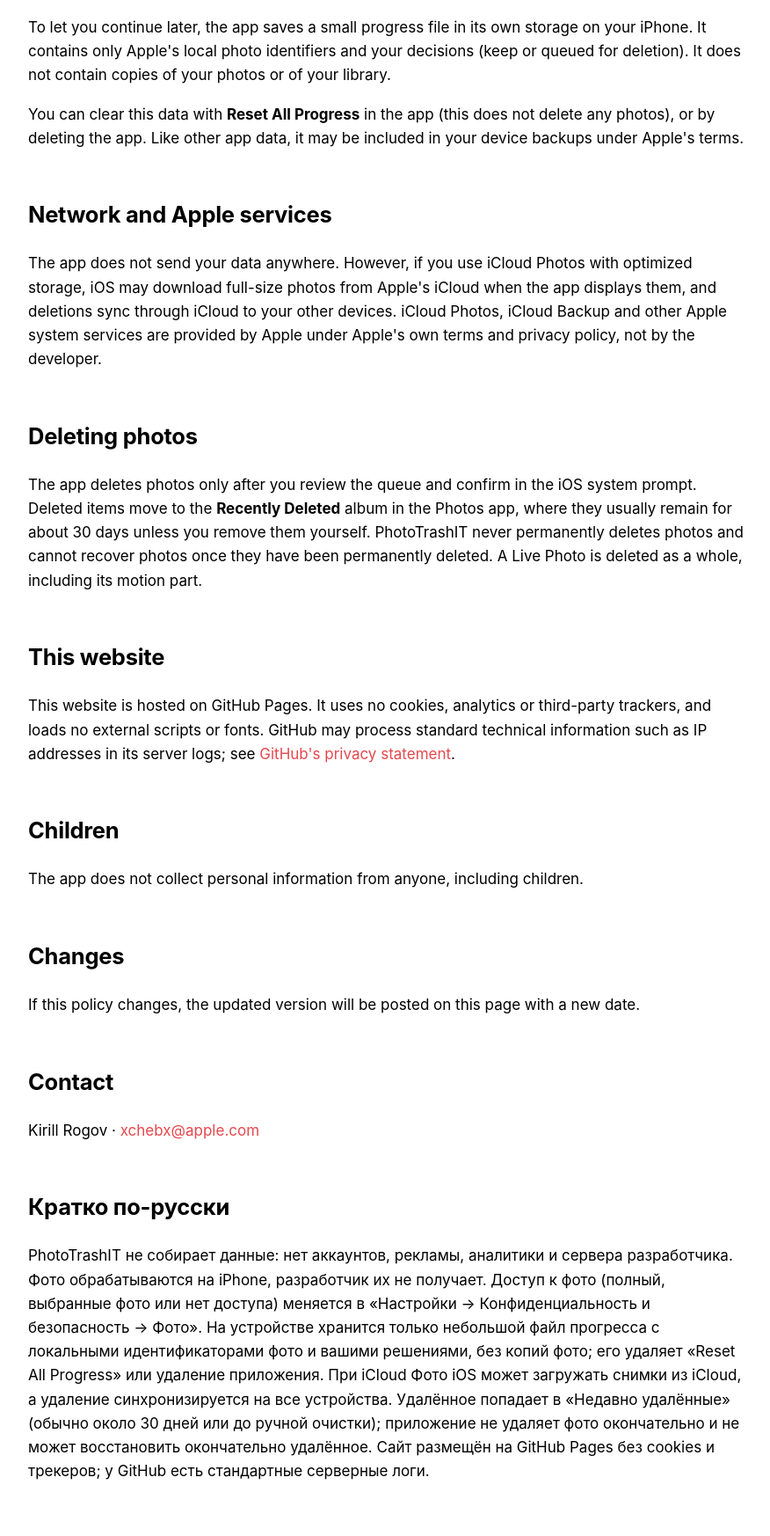
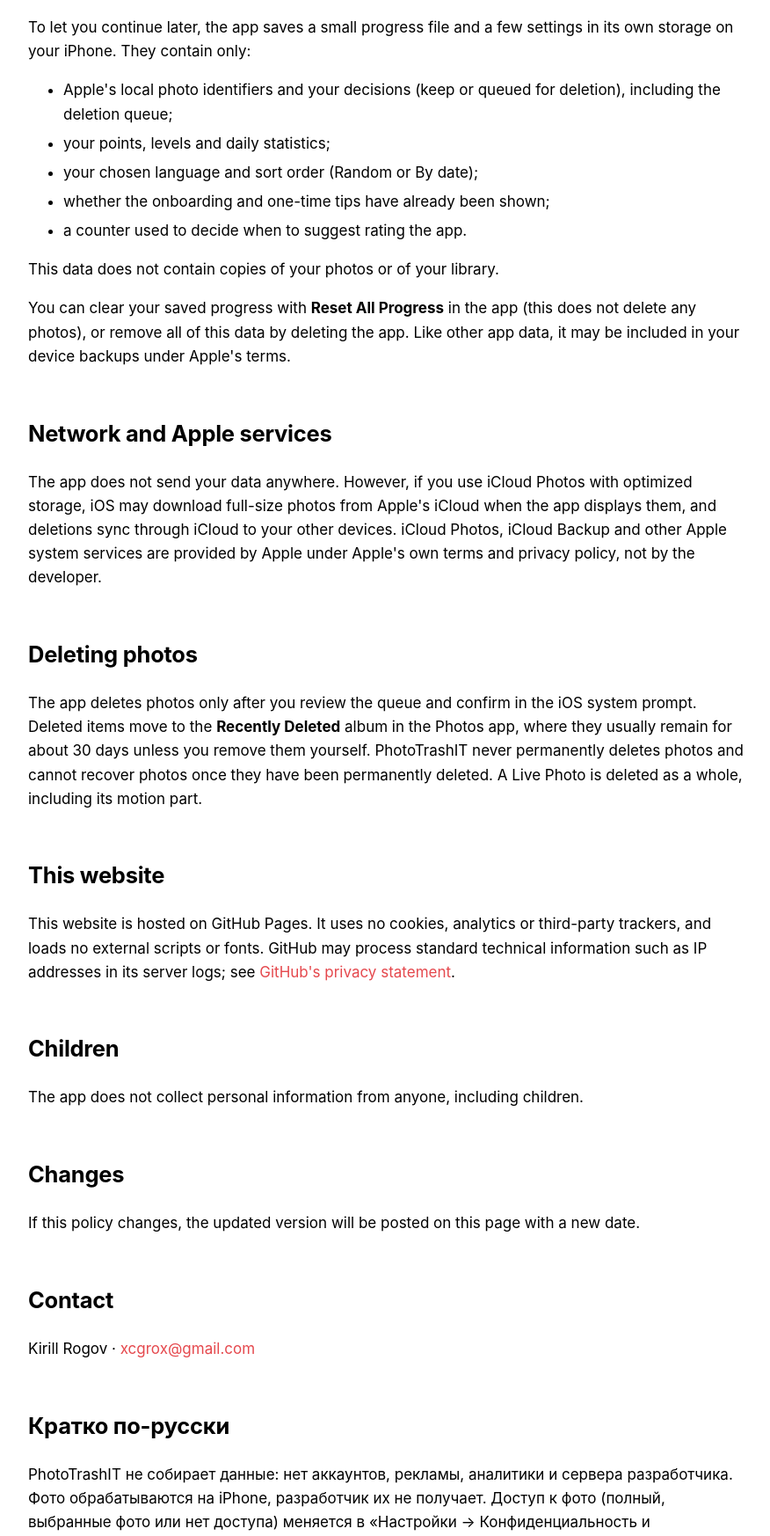
Before and after one commit to xChebx/phototrashit-support, a plain HTML site: page privacy.html in a window 1280 px wide. Shown: the part 1054-2800 px from the top of the page at 88% size, without its empty margins (200-1076 px from the left). Drawn offline with Linux system fonts and the light colour scheme.

Commit message:
Update privacy local-data categories, contact email xcgrox@gmail.com, date November 12, 2026

```diff
--- a/privacy.html
+++ b/privacy.html
@@ -12,7 +12,7 @@
 <body><main>
 <nav><a class="brand" href="index.html"><img src="assets/favicon-64.png" alt="">PhotoTrashIT</a><a href="support.html">Support</a><strong>Privacy</strong></nav>
 <h1>Privacy Policy</h1>
-<p class="updated">Last updated: November 10, 2026</p>
+<p class="updated">Last updated: November 12, 2026</p>
 <p class="lead">PhotoTrashIT does not collect your data. Your photos are processed on your iPhone and are never sent to the developer.</p>
 
 <h2>What the app does not do</h2>
@@ -33,8 +33,16 @@
 <p>You can change this at any time in <strong>Settings → Privacy &amp; Security → Photos → PhotoTrashIT</strong>.</p>
 
 <h2>Data stored on your device</h2>
-<p>To let you continue later, the app saves a small progress file in its own storage on your iPhone. It contains only Apple's local photo identifiers and your decisions (keep or queued for deletion). It does not contain copies of your photos or of your library.</p>
-<p>You can clear this data with <strong>Reset All Progress</strong> in the app (this does not delete any photos), or by deleting the app. Like other app data, it may be included in your device backups under Apple's terms.</p>
+<p>To let you continue later, the app saves a small progress file and a few settings in its own storage on your iPhone. They contain only:</p>
+<ul>
+<li>Apple's local photo identifiers and your decisions (keep or queued for deletion), including the deletion queue;</li>
+<li>your points, levels and daily statistics;</li>
+<li>your chosen language and sort order (Random or By date);</li>
+<li>whether the onboarding and one-time tips have already been shown;</li>
+<li>a counter used to decide when to suggest rating the app.</li>
+</ul>
+<p>This data does not contain copies of your photos or of your library.</p>
+<p>You can clear your saved progress with <strong>Reset All Progress</strong> in the app (this does not delete any photos), or remove all of this data by deleting the app. Like other app data, it may be included in your device backups under Apple's terms.</p>
 
 <h2>Network and Apple services</h2>
 <p>The app does not send your data anywhere. However, if you use iCloud Photos with optimized storage, iOS may download full-size photos from Apple's iCloud when the app displays them, and deletions sync through iCloud to your other devices. iCloud Photos, iCloud Backup and other Apple system services are provided by Apple under Apple's own terms and privacy policy, not by the developer.</p>
@@ -52,11 +60,11 @@
 <p>If this policy changes, the updated version will be posted on this page with a new date.</p>
 
 <h2>Contact</h2>
-<p>Kirill Rogov · <a href="mailto:xchebx@apple.com">xchebx@apple.com</a></p>
+<p>Kirill Rogov · <a href="mailto:xcgrox@gmail.com">xcgrox@gmail.com</a></p>
 
 <h2 lang="ru">Кратко по-русски</h2>
 <div lang="ru">
-<p>PhotoTrashIT не собирает данные: нет аккаунтов, рекламы, аналитики и сервера разработчика. Фото обрабатываются на iPhone, разработчик их не получает. Доступ к фото (полный, выбранные фото или нет доступа) меняется в «Настройки → Конфиденциальность и безопасность → Фото». На устройстве хранится только небольшой файл прогресса с локальными идентификаторами фото и вашими решениями, без копий фото; его удаляет «Reset All Progress» или удаление приложения. При iCloud Фото iOS может загружать снимки из iCloud, а удаление синхронизируется на все устройства. Удалённое попадает в «Недавно удалённые» (обычно около 30 дней или до ручной очистки); приложение не удаляет фото окончательно и не может восстановить окончательно удалённое. Сайт размещён на GitHub Pages без cookies и трекеров; у GitHub есть стандартные серверные логи.</p>
+<p>PhotoTrashIT не собирает данные: нет аккаунтов, рекламы, аналитики и сервера разработчика. Фото обрабатываются на iPhone, разработчик их не получает. Доступ к фото (полный, выбранные фото или нет доступа) меняется в «Настройки → Конфиденциальность и безопасность → Фото». На устройстве хранятся только небольшой файл прогресса и настройки: локальные идентификаторы фото и ваши решения (включая очередь на удаление), очки, уровни и дневная статистика, выбранные язык и режим сортировки, отметки о показанных онбординге и одноразовых подсказках и счётчик для предложения оценить приложение; копий фото нет. Прогресс сбрасывает «Reset All Progress», а все эти данные удаляются вместе с приложением. При iCloud Фото iOS может загружать снимки из iCloud, а удаление синхронизируется на все устройства. Удалённое попадает в «Недавно удалённые» (обычно около 30 дней или до ручной очистки); приложение не удаляет фото окончательно и не может восстановить окончательно удалённое. Сайт размещён на GitHub Pages без cookies и трекеров; у GitHub есть стандартные серверные логи.</p>
 </div>
 
 <footer>© 2026 Kirill Rogov · <a href="index.html">PhotoTrashIT</a> · <a href="support.html">Support</a></footer>
```
Also changed, not shown: index.html (+1 -1 lines), support.html (+3 -3 lines).
